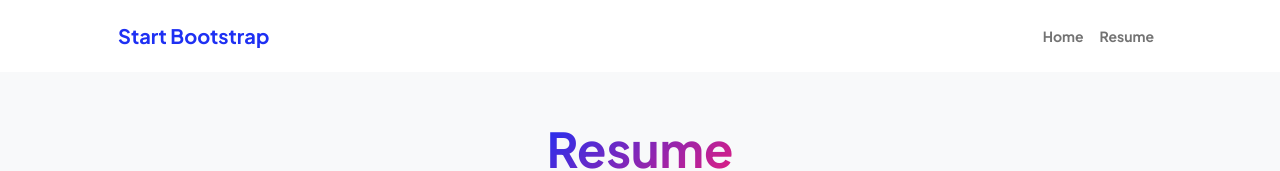
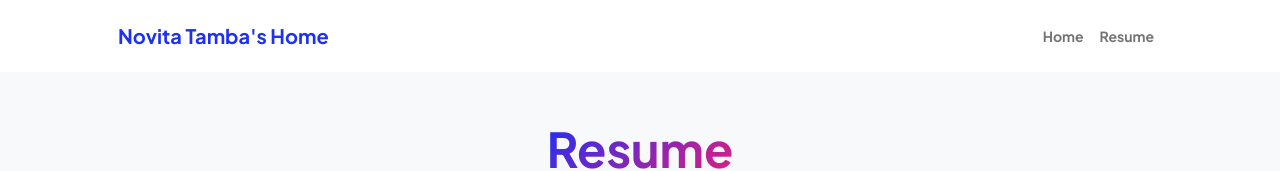
Before and after one commit to novitatamba/its-me-novita, a plain HTML site: page resume.html in a window 1280 px wide. Shown: the top 171 px of the page. Drawn offline with nearby package versions, Linux system fonts and the light colour scheme.

Commit message:
change text on resume page

```diff
--- a/resume.html
+++ b/resume.html
@@ -22,7 +22,7 @@
             <!-- Navigation-->
             <nav class="navbar navbar-expand-lg navbar-light bg-white py-3">
                 <div class="container px-5">
-                    <a class="navbar-brand" href="index.html"><span class="fw-bolder text-primary">Start Bootstrap</span></a>
+                    <a class="navbar-brand" href="index.html"><span class="fw-bolder text-primary">Novita Tamba's Home</span></a>
                     <button class="navbar-toggler" type="button" data-bs-toggle="collapse" data-bs-target="#navbarSupportedContent" aria-controls="navbarSupportedContent" aria-expanded="false" aria-label="Toggle navigation"><span class="navbar-toggler-icon"></span></button>
                     <div class="collapse navbar-collapse" id="navbarSupportedContent">
                         <ul class="navbar-nav ms-auto mb-2 mb-lg-0 small fw-bolder">
```
